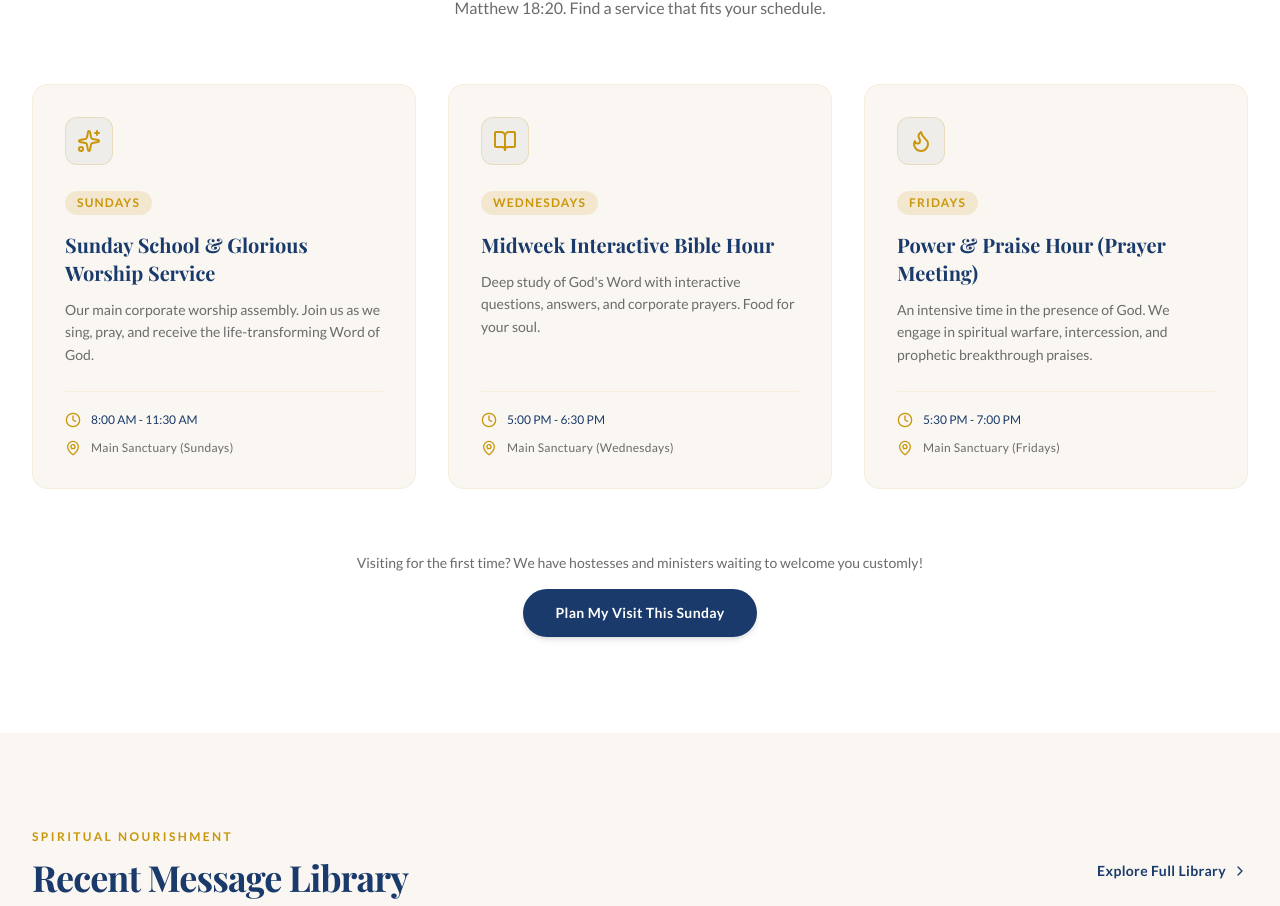
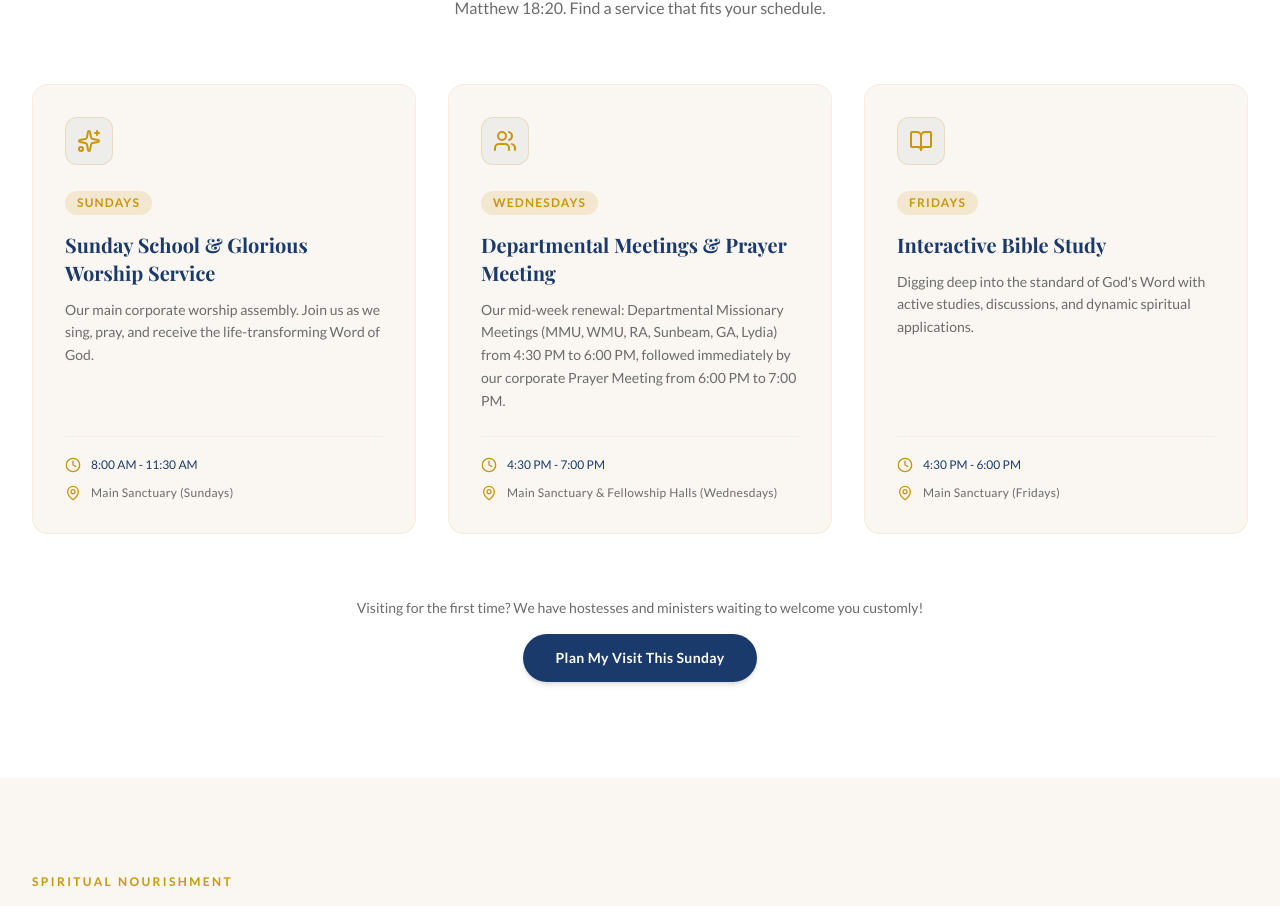
Before and after one commit to Oke-Precious/Faith-Baptist-Church-, a React (Vite) app: page / in a window 1280 px wide. Shown: the part 1840-2746 px from the top of the page. Built offline with nearby package versions, Linux system fonts and the light colour scheme; a web font is replaced by a local one.

Commit message:
feat: update mid-week service schedule and icons
Refine weekly service times, titles, and descriptions to reflect the new structure for departmental meetings, prayer sessions, and Bible study. Update UI icons and labels accordingly.

```diff
--- a/src/churchData.ts
+++ b/src/churchData.ts
@@ -19,17 +19,17 @@
   {
     id: "wt-2",
     day: "Wednesdays",
-    time: "5:00 PM - 6:30 PM",
-    title: "Midweek Interactive Bible Hour",
-    description: "Deep study of God's Word with interactive questions, answers, and corporate prayers. Food for your soul.",
-    location: "Main Sanctuary"
+    time: "4:30 PM - 7:00 PM",
+    title: "Departmental Meetings & Prayer Meeting",
+    description: "Our mid-week renewal: Departmental Missionary Meetings (MMU, WMU, RA, Sunbeam, GA, Lydia) from 4:30 PM to 6:00 PM, followed immediately by our corporate Prayer Meeting from 6:00 PM to 7:00 PM.",
+    location: "Main Sanctuary & Fellowship Halls"
   },
   {
     id: "wt-3",
     day: "Fridays",
-    time: "5:30 PM - 7:00 PM",
-    title: "Power & Praise Hour (Prayer Meeting)",
-    description: "An intensive time in the presence of God. We engage in spiritual warfare, intercession, and prophetic breakthrough praises.",
+    time: "4:30 PM - 6:00 PM",
+    title: "Interactive Bible Study",
+    description: "Digging deep into the standard of God's Word with active studies, discussions, and dynamic spiritual applications.",
     location: "Main Sanctuary"
   }
 ];
--- a/src/components/ServiceTimes.tsx
+++ b/src/components/ServiceTimes.tsx
@@ -1,5 +1,5 @@
 import React from 'react';
-import { Calendar, Clock, MapPin, Sparkles, BookOpen, Flame, ShieldAlert } from 'lucide-react';
+import { Calendar, Clock, MapPin, Sparkles, BookOpen, Flame, ShieldAlert, Users } from 'lucide-react';
 import { STUDY_AND_WORSHIP_TIMES } from '../churchData';
 
 interface ServiceTimesProps {
@@ -14,9 +14,9 @@
       case "wt-1":
         return <Sparkles className="w-6 h-6 text-secondary" />;
       case "wt-2":
+        return <Users className="w-6 h-6 text-secondary" />;
+      case "wt-3":
         return <BookOpen className="w-6 h-6 text-secondary" />;
-      case "wt-3":
-        return <Flame className="w-6 h-6 text-secondary" />;
       default:
         return <Calendar className="w-6 h-6 text-secondary" />;
     }
--- a/src/pages/GivePage.tsx
+++ b/src/pages/GivePage.tsx
@@ -670,10 +670,10 @@
                   <div className="bg-white rounded-2xl p-5 border border-secondary/10 flex flex-col space-y-2">
                     <span className="text-[9px] uppercase tracking-widest font-bold text-secondary">Mid-week Assembly</span>
                     <h4 className="font-serif text-base font-bold text-primary leading-tight">
-                      Wednesday Prayer Power & Praise
+                      Departmental Meetings & Prayer Meeting
                     </h4>
                     <p className="text-xs text-light font-sans leading-normal">
-                      Every Wednesday, 5:00 PM — Main Sanctuary. Dedicated mid-week prayer covenants.
+                      Every Wednesday — Departmentals (MMU, WMU, RA, Sunbeam, GA, Lydia) from 4:30 PM to 6:00 PM, followed by Prayer Meeting from 6:00 PM to 7:00 PM in the Main Sanctuary & Fellowship Halls.
                     </p>
                   </div>
 
```
